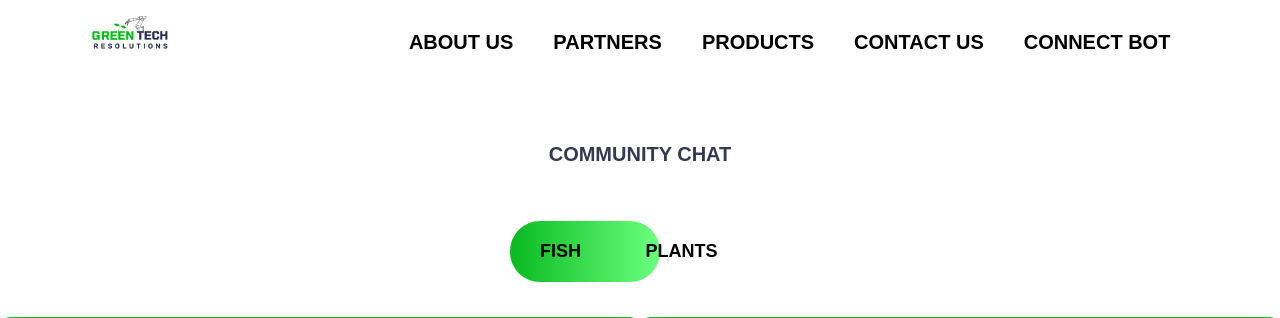
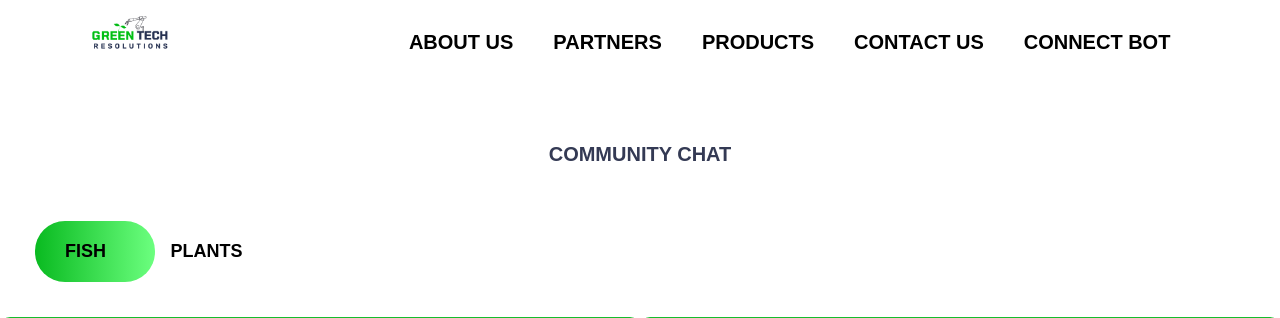
Before and after one commit to leathumbiran02/GreenTechResolutions, a PHP site: page /community.php in a window 1280 px wide. Shown: the top 318 px of the page. Run offline with PHP 8.4, Linux system fonts and the light colour scheme; data comes from the database, SQL or seed files in the repository.

Commit message:
Fixed the styling for the fish and plants button

```diff
--- a/greentech_resolutions/community.php
+++ b/greentech_resolutions/community.php
@@ -39,6 +39,12 @@
             a.viewbutton, a.addbutton, a.updatebutton, a.deletebutton{
                 display: inline-block;
                 text-decoration: none;
+            }
+            .register_login_btn_box{
+                margin:35px;
+            }
+            #btn{
+                width:120px;
             }
         </style>
     </head>
```
